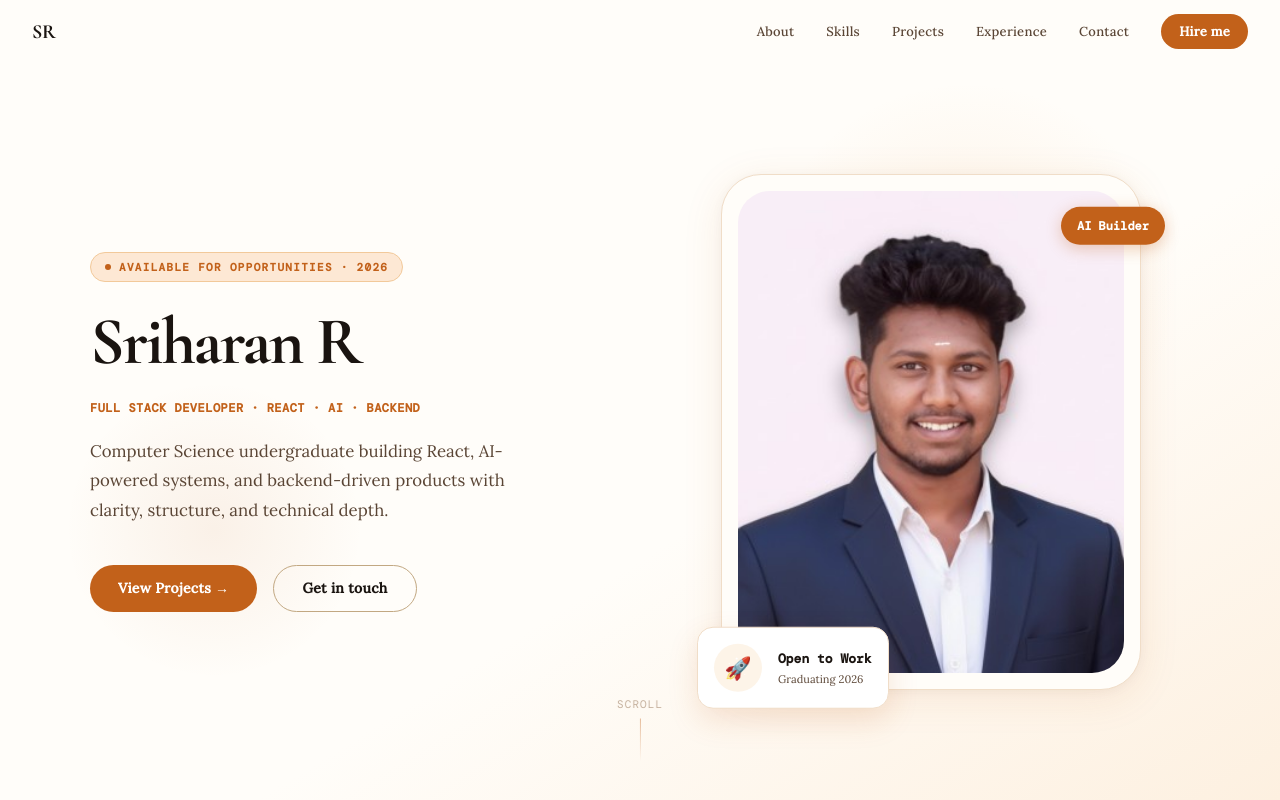
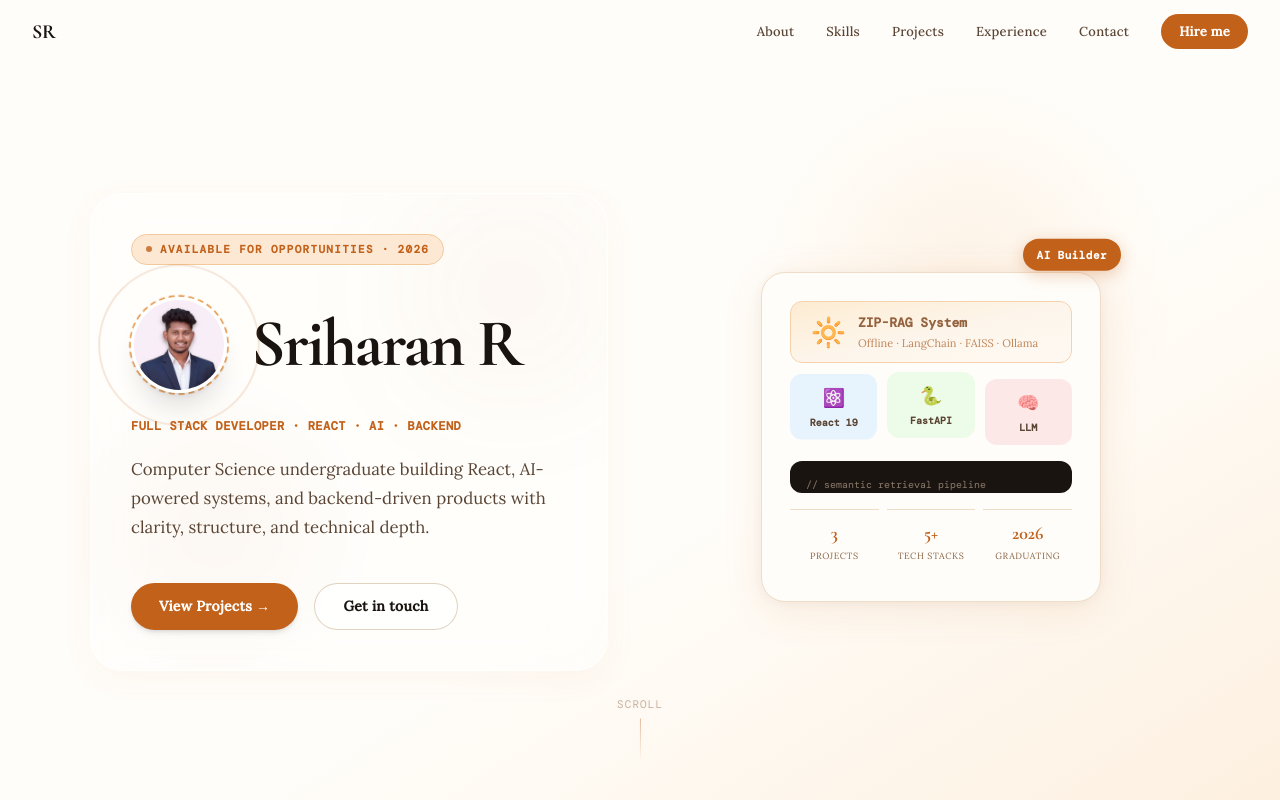
Before and after one commit to sriharan1929/Portfolio, a React app: page / in a window 1280 px wide. Shown: the top 800 px of the page. Built offline with nearby package versions, Linux system fonts and the light colour scheme; the HTML template or start-up script is replaced by a standard one.

Commit message:
feat: add profile picture to hero section with card and animation

```diff
--- a/src/components/sections/Hero.tsx
+++ b/src/components/sections/Hero.tsx
@@ -1,5 +1,6 @@
 import { useState, useEffect } from "react";
 import { SectionLabel } from "../ui/SectionLabel";
+import { DeskIllustration } from "./DeskIllustration";
 import profilePic from "../../assets/Profile.jpg";
 
 export const Hero = () => {
@@ -17,77 +18,62 @@ export const Hero = () => {
 
       <div className="max-w-[1100px] mx-auto w-full flex flex-col lg:grid lg:grid-cols-2 gap-12 lg:gap-16 items-center pt-24 lg:pt-16 pb-16 lg:pb-0">
         {/* Left – Text */}
-        <div>
+        <div className="w-full">
           <div className={`transition-all duration-700 ease-in-out delay-100 ${mounted ? "opacity-100 translate-y-0" : "opacity-0 translate-y-5"}`}>
-            <div className="inline-flex items-center gap-2 px-3.5 py-1.5 rounded-full bg-accent-light border border-accent-border mb-6">
-              <span className="w-1.5 h-1.5 rounded-full bg-accent" />
+
+            <div className="bg-white/40 backdrop-blur-xl border border-white/60 p-8 md:p-10 rounded-[32px] shadow-[0_8px_32px_rgba(194,97,26,0.05)] relative overflow-hidden">
+              <div className="absolute top-0 right-0 w-48 h-48 bg-accent/5 rounded-full blur-3xl -z-10" />
+
+              <div className="inline-flex items-center gap-2 px-3.5 py-1.5 rounded-full bg-accent-light border border-accent-border mb-8 relative z-10">
+                <span className="w-1.5 h-1.5 rounded-full bg-accent animate-pulse" />
                 <SectionLabel>Available for opportunities · 2026</SectionLabel>
               </div>
 
-            <h1 className="font-cormorant text-[clamp(2.8rem,5.5vw,4.2rem)] font-bold text-text-dark leading-[1.08] tracking-[-0.03em] mb-5">
+              <div className="flex flex-col sm:flex-row items-start sm:items-center gap-6 mb-6 relative z-10">
+                <div className="relative shrink-0 group">
+                  <div className="absolute -inset-1.5 rounded-full border border-accent/40 animate-[ping_3s_cubic-bezier(0,0,0.2,1)_infinite]"></div>
+                  <div className="absolute -inset-0.5 rounded-full border-[2px] border-[#e8a05a] animate-[spin_10s_linear_infinite] border-dashed"></div>
+                  <img src={profilePic} alt="Sriharan R" className="w-24 h-24 rounded-full object-cover border-[3px] border-white shadow-xl relative z-10 group-hover:scale-105 transition-transform duration-300" />
+                </div>
+                <h1 className="font-cormorant text-[clamp(2.8rem,5.5vw,4.2rem)] font-bold text-text-dark leading-[1.08] tracking-[-0.03em]">
                   Sriharan R
                 </h1>
+              </div>
 
-            <p className="font-semibold text-accent font-dm-mono tracking-[0.04em] mb-5 uppercase text-[12px]">
+              <p className="font-semibold text-accent font-dm-mono tracking-[0.04em] mb-5 uppercase text-[12px] relative z-10">
                 Full Stack Developer · React · AI · Backend
               </p>
 
-            <p className="text-[1.05rem] leading-[1.75] text-text-muted max-w-[460px] mb-10 font-lora">
+              <p className="text-[1.05rem] leading-[1.75] text-text-muted max-w-[460px] mb-10 font-lora relative z-10">
                 Computer Science undergraduate building React, AI-powered systems,
                 and backend-driven products with clarity, structure, and technical depth.
               </p>
 
-            <div className="flex gap-4 flex-wrap">
+              <div className="flex gap-4 flex-wrap relative z-10">
                 <a
                   href="#projects"
                   onClick={(e) => {
                     e.preventDefault();
                     document.querySelector("#projects")?.scrollIntoView({ behavior: "smooth" });
                   }}
-                className="inline-flex items-center gap-2 px-7 py-3 rounded-full bg-accent text-white font-semibold text-[14px] no-underline tracking-[0.02em] transition-all duration-200 hover:bg-accent-hover hover:-translate-y-[1px]"
+                  className="inline-flex items-center gap-2 px-7 py-3 rounded-full bg-accent text-white font-semibold text-[14px] no-underline tracking-[0.02em] transition-all duration-200 hover:bg-accent-hover hover:-translate-y-[1px] shadow-md hover:shadow-lg"
                 >
                   View Projects →
                 </a>
                 <a
                   href="mailto:sriharan8072@gmail.com"
-                className="inline-flex items-center gap-2 px-7 py-3 rounded-full bg-transparent text-text-dark font-semibold text-[14px] no-underline tracking-[0.02em] border-[1.5px] border-[#c2a882] transition-all duration-200 hover:border-accent hover:-translate-y-[1px]"
+                  className="inline-flex items-center gap-2 px-7 py-3 rounded-full bg-white/50 backdrop-blur-sm text-text-dark font-semibold text-[14px] no-underline tracking-[0.02em] border-[1.5px] border-[#c2a882]/50 transition-all duration-200 hover:border-accent hover:bg-white/80 hover:-translate-y-[1px]"
                 >
                   Get in touch
                 </a>
               </div>
             </div>
           </div>
-
-        {/* Right – Profile Picture Card */}
-        <div className={`flex justify-center transition-all duration-800 ease-in-out delay-300 ${mounted ? "opacity-100 translate-x-0" : "opacity-0 translate-x-7"}`}>
-          <div className="relative w-full max-w-[420px]">
-            {/* Main Image Card */}
-            <div className="bg-bg-warm p-4 rounded-[2.5rem] border border-[#f0ddc8] shadow-[0_8px_40px_rgba(194,97,26,0.1),0_2px_12px_rgba(0,0,0,0.04)] transform transition-transform duration-500 hover:-translate-y-2">
-              <div className="w-full aspect-[4/5] rounded-[2rem] overflow-hidden bg-[#e8dcc8]">
-                <img
-                  src={profilePic}
-                  alt="Sriharan R"
-                  className="w-full h-full object-cover object-center"
-                />
-              </div>
         </div>
 
-            {/* Floating Details Card */}
-            <div className="absolute -bottom-6 -left-2 md:-left-6 bg-white p-4 rounded-2xl border border-[#f0ddc8] shadow-[0_12px_30px_rgba(194,97,26,0.15)] flex items-center gap-4 animate-float">
-              <div className="w-12 h-12 rounded-full bg-[#fdf4e8] flex items-center justify-center text-[22px]">
-                🚀
-              </div>
-              <div>
-                <div className="text-[13px] font-bold text-text-dark font-dm-mono mb-0.5">Open to Work</div>
-                <div className="text-[11px] text-text-muted">Graduating 2026</div>
-              </div>
-            </div>
-
-            {/* Floating Badge Right */}
-            <div className="absolute top-10 -right-2 md:-right-6 px-4 py-2.5 bg-accent text-white rounded-full text-[12px] font-semibold font-dm-mono shadow-[0_4px_16px_rgba(194,97,26,0.3)] animate-[float_4s_ease-in-out_infinite_reverse]">
-              AI Builder
-            </div>
-          </div>
+        {/* Right – Desk composition */}
+        <div className={`flex justify-center transition-all duration-800 ease-in-out delay-300 ${mounted ? "opacity-100 translate-x-0" : "opacity-0 translate-x-7"}`}>
+          <DeskIllustration />
         </div>
       </div>
 
```
Lines whose indentation alone changed are shown as unchanged.
